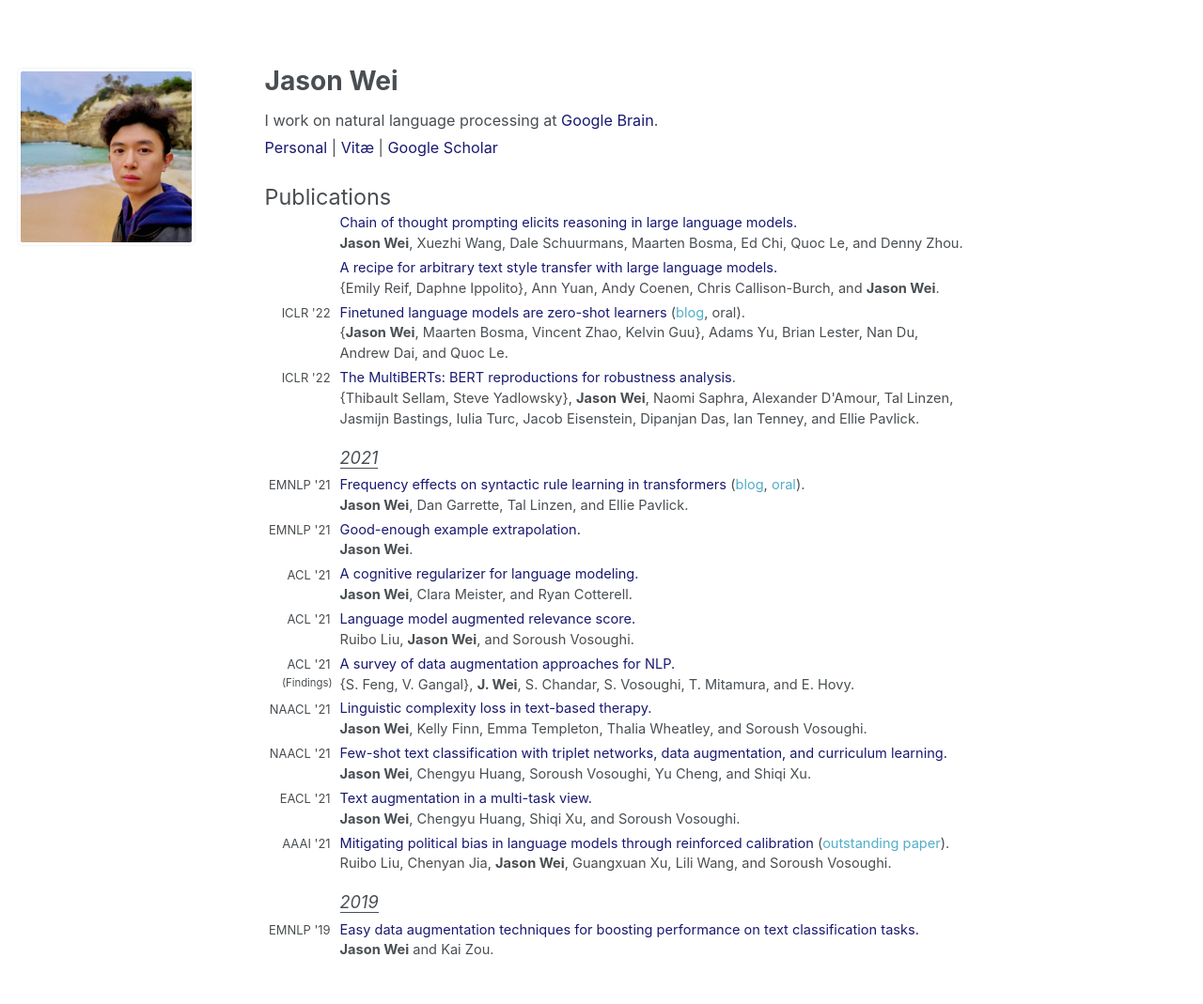
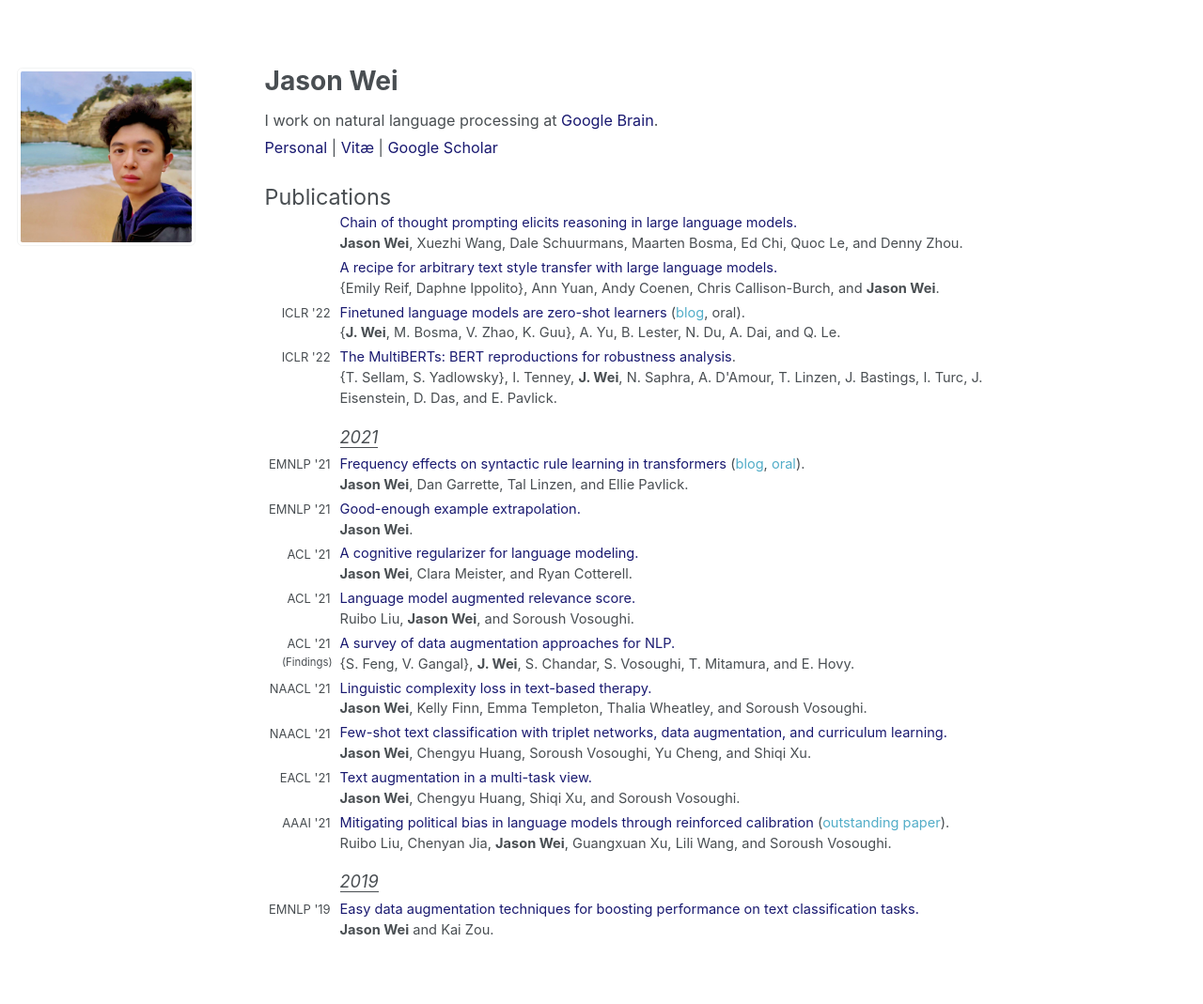
Before and after one commit to jasonwei20/jasonwei20.github.io, a Jekyll site: the page built from _pages/about.md, in a window 1280 px wide. Shown: the whole page at 94% size. Built offline with Jekyll 4.4.1, drawn with Linux system fonts in a browser that asks for light colours; after the commit the page ends 1048 px from its top, so only the background shows below that.

Commit message:
Update about.md

```diff
--- a/_pages/about.md
+++ b/_pages/about.md
@@ -52,7 +52,7 @@ I work on natural language processing at <a href="https://research.google/teams/
   </tr>
   <tr>
     <td></td>
-    <td style="padding-bottom:4px">{<b>Jason Wei</b>, Maarten Bosma, Vincent Zhao, Kelvin Guu}, Adams Yu, Brian Lester, Nan Du, <br>Andrew Dai, and Quoc Le.</td>
+    <td style="padding-bottom:4px">{<b>J. Wei</b>, M. Bosma, V. Zhao, K. Guu}, A. Yu, B. Lester, N. Du, A. Dai, and Q. Le.</td>
   </tr>
   <tr>
     <td style="width:80px; text-align:right; padding-right:10px; font-size:0.8em"> ICLR '22</td>
@@ -60,7 +60,7 @@ I work on natural language processing at <a href="https://research.google/teams/
   </tr>
   <tr>
     <td></td>
-    <td style="padding-bottom:16px">{Thibault Sellam, Steve Yadlowsky}, <b>Jason Wei</b>, Naomi Saphra, Alexander D'Amour, Tal Linzen, <br>Jasmijn Bastings, Iulia Turc, Jacob Eisenstein, Dipanjan Das, Ian Tenney, and Ellie Pavlick.</td>
+    <td style="padding-bottom:16px">{T. Sellam, S. Yadlowsky}, I. Tenney, <b>J. Wei</b>, N. Saphra, A. D'Amour, T. Linzen, J. Bastings, I. Turc, J. Eisenstein, D. Das, and E. Pavlick.</td>
   </tr>
   <tr>
     <td style="width:80px; text-align:left; padding-right:10px; font-size:1em"></td>
```
